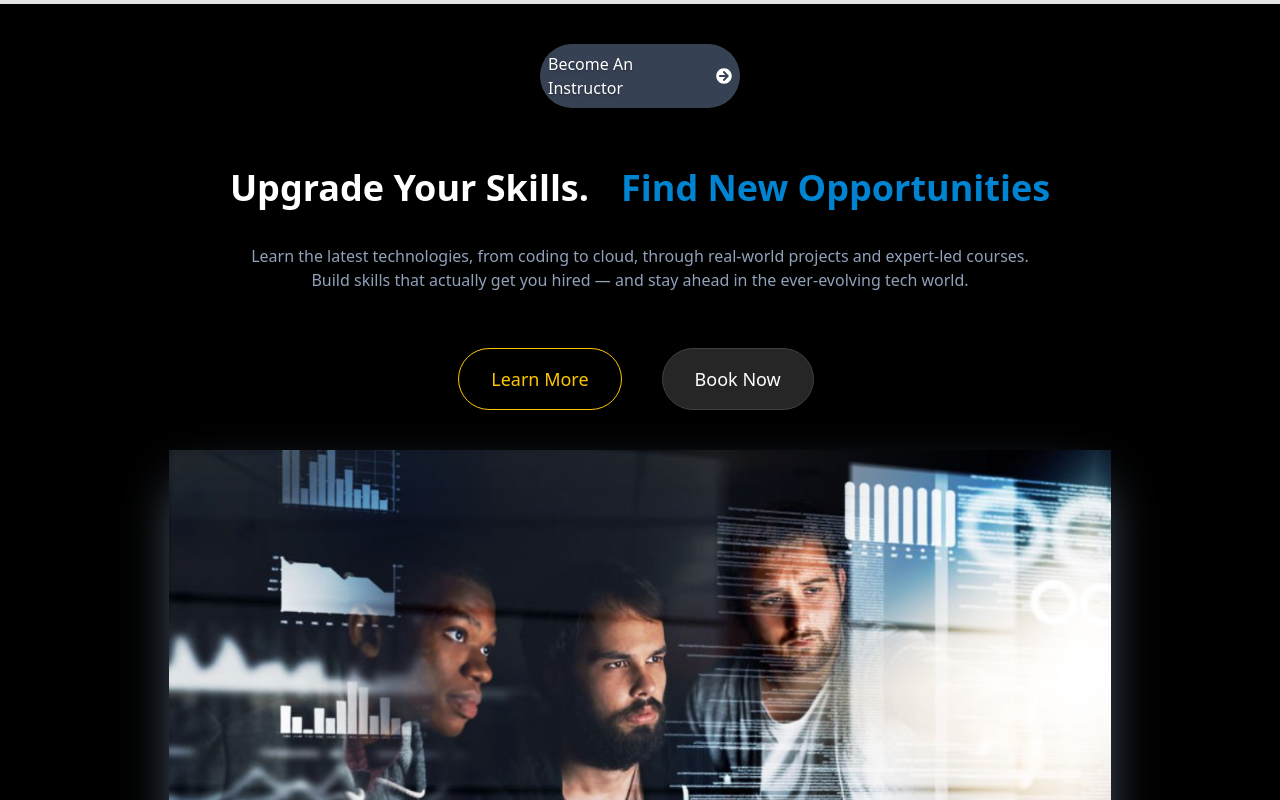
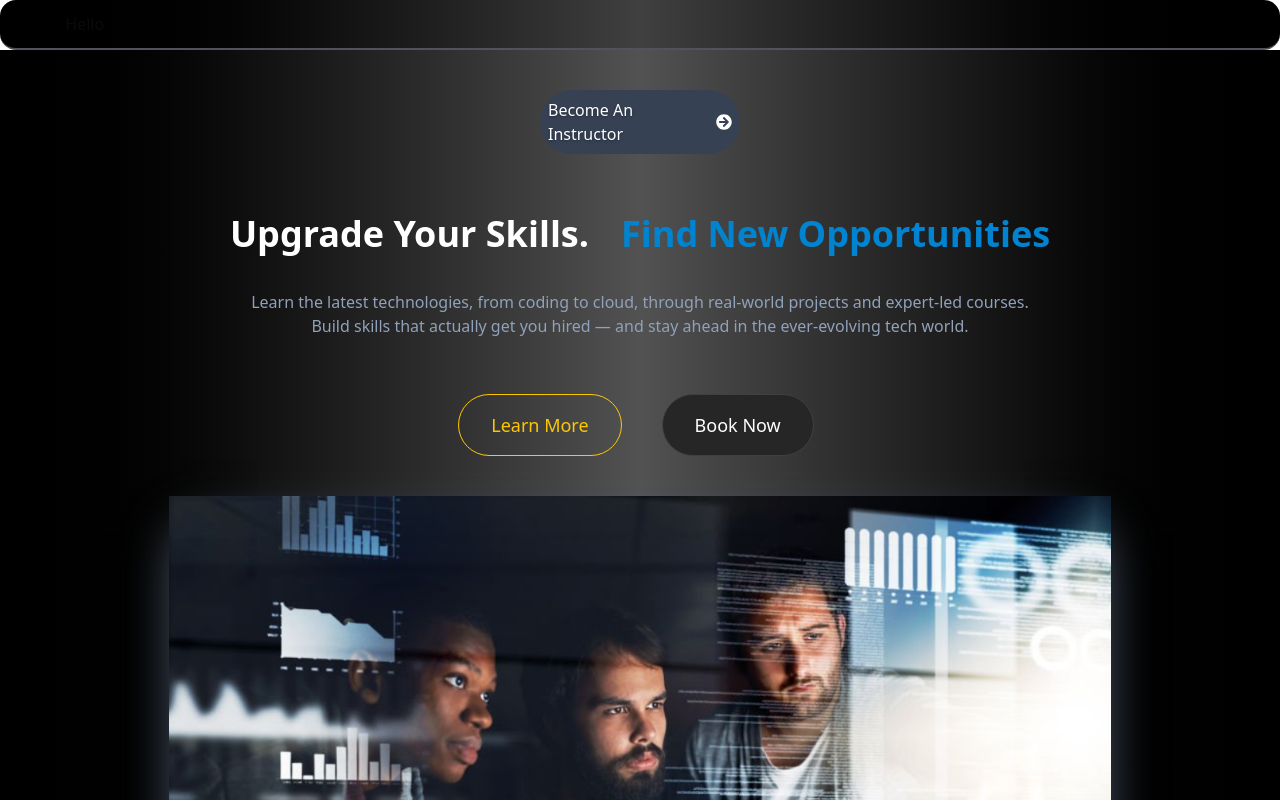
Before and after one commit to Tripurari-singh/Teachio, a React (Vite) app: page / in a window 1280 px wide. Shown: the top 800 px of the page. Built offline with nearby package versions, Linux system fonts and the light colour scheme.

Commit message:
Header style change

```diff
--- a/src/App.tsx
+++ b/src/App.tsx
@@ -10,7 +10,7 @@ function App() {
   return (
     <>
     <HeaderComponent/>
-      <div className='h-full w-full bg-black text-white
+      <div className='h-full w-full bg-gradient-to-r from-black via-neutral-600 to-black text-white
  flex flex-col '>
         <Routes>
           <Route path='/' element={<Home/>} ></Route>
--- a/src/components/common/Header.tsx
+++ b/src/components/common/Header.tsx
@@ -1,9 +1,9 @@
 
 export function HeaderComponent(){
     return(
-        <div className="flex items-center justify-center border-2 shadow-2xl">
-          <div className="flex w-11/12 max-w-maxContent items-center justify-between">
-
+        <div className="flex items-center justify-center rounded-2xl border-b-2 border-zinc-600 bg-black ">
+          <div className="flex w-11/12 max-w-maxContent p-3 items-center justify-between rounded-2xl bg-gradient-to-r from-black via-neutral-700 to-black">
+              Hello
           </div>
         </div>
     )
```
